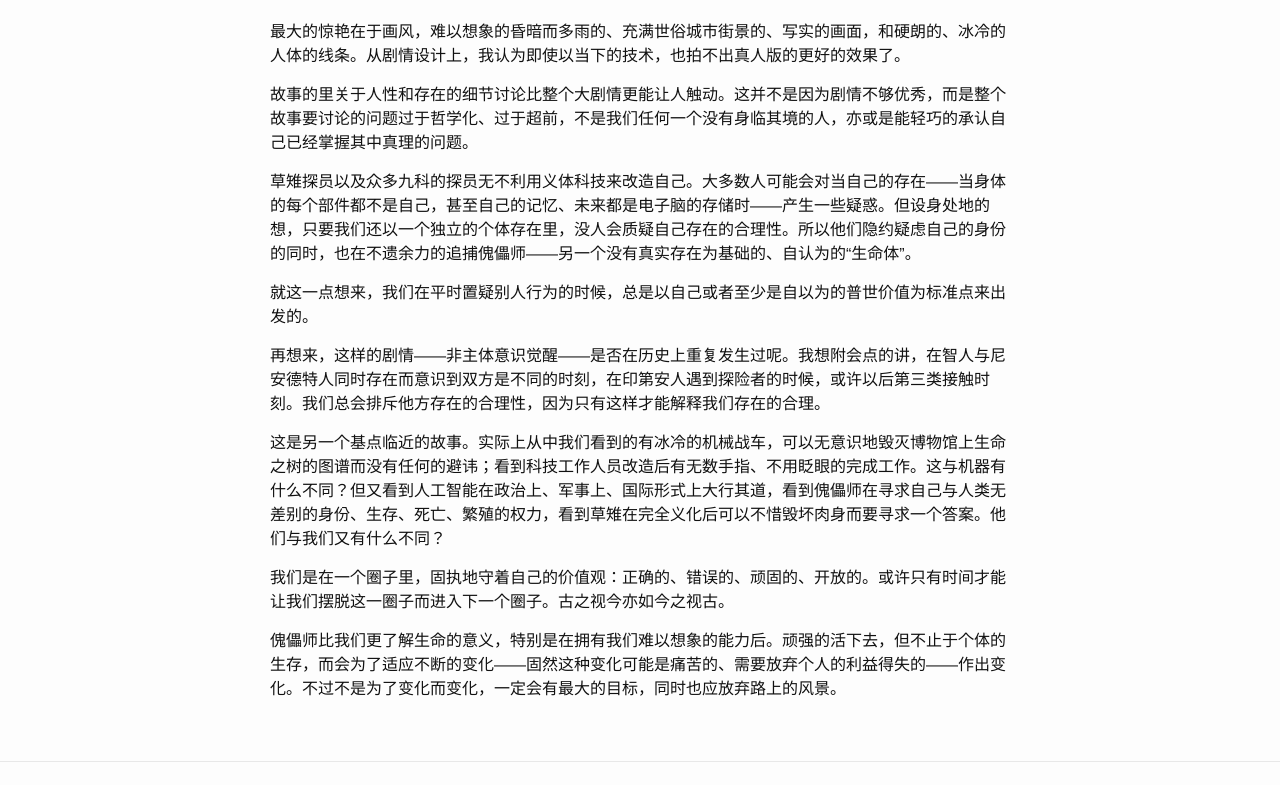
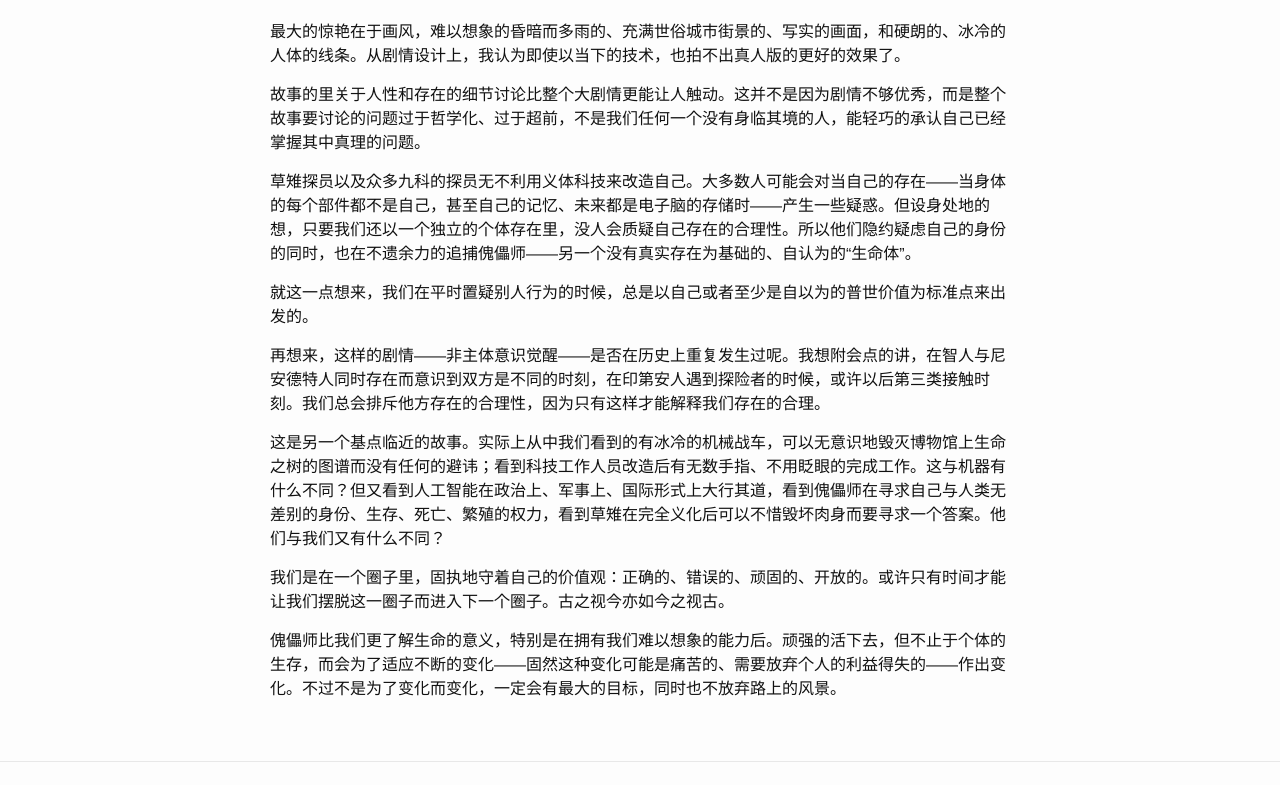
Before and after one commit to larryzju/larryzju.github.io, a Jekyll site: the page built from _posts/2017-03-26-攻壳机动队.md, in a window 1280 px wide. Shown: the part 345-1130 px from the top of the page. Built offline with Jekyll 4.4.1, drawn with Linux system fonts in a browser that asks for light colours.

Commit message:
修改笔误

```diff
--- a/_posts/2017-03-26-攻壳机动队.md
+++ b/_posts/2017-03-26-攻壳机动队.md
@@ -12,7 +12,7 @@ tag: 观后感
 
 最大的惊艳在于画风，难以想象的昏暗而多雨的、充满世俗城市街景的、写实的画面，和硬朗的、冰冷的人体的线条。从剧情设计上，我认为即使以当下的技术，也拍不出真人版的更好的效果了。
 
-故事的里关于人性和存在的细节讨论比整个大剧情更能让人触动。这并不是因为剧情不够优秀，而是整个故事要讨论的问题过于哲学化、过于超前，不是我们任何一个没有身临其境的人，亦或是能轻巧的承认自己已经掌握其中真理的问题。
+故事的里关于人性和存在的细节讨论比整个大剧情更能让人触动。这并不是因为剧情不够优秀，而是整个故事要讨论的问题过于哲学化、过于超前，不是我们任何一个没有身临其境的人，能轻巧的承认自己已经掌握其中真理的问题。
 
 草雉探员以及众多九科的探员无不利用义体科技来改造自己。大多数人可能会对当自己的存在——当身体的每个部件都不是自己，甚至自己的记忆、未来都是电子脑的存储时——产生一些疑惑。但设身处地的想，只要我们还以一个独立的个体存在里，没人会质疑自己存在的合理性。所以他们隐约疑虑自己的身份的同时，也在不遗余力的追捕傀儡师——另一个没有真实存在为基础的、自认为的“生命体”。
 
@@ -24,4 +24,4 @@ tag: 观后感
 
 我们是在一个圈子里，固执地守着自己的价值观：正确的、错误的、顽固的、开放的。或许只有时间才能让我们摆脱这一圈子而进入下一个圈子。古之视今亦如今之视古。
 
-傀儡师比我们更了解生命的意义，特别是在拥有我们难以想象的能力后。顽强的活下去，但不止于个体的生存，而会为了适应不断的变化——固然这种变化可能是痛苦的、需要放弃个人的利益得失的——作出变化。不过不是为了变化而变化，一定会有最大的目标，同时也应放弃路上的风景。
+傀儡师比我们更了解生命的意义，特别是在拥有我们难以想象的能力后。顽强的活下去，但不止于个体的生存，而会为了适应不断的变化——固然这种变化可能是痛苦的、需要放弃个人的利益得失的——作出变化。不过不是为了变化而变化，一定会有最大的目标，同时也不放弃路上的风景。
```
